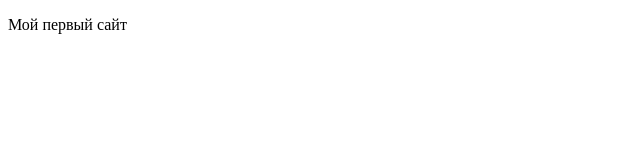
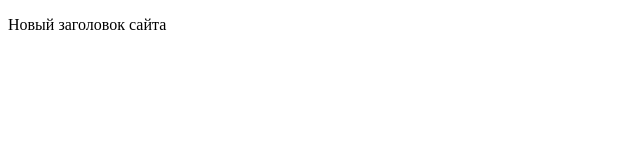
Before and after one commit to 6thSence/testsite, a plain HTML site: page index.html in a window 1280 px wide. Shown: the full height of the page, 0-640 px from the left. Drawn offline with Linux system fonts and the light colour scheme.

Commit message:
Правки в index.html

```diff
--- a/index.html
+++ b/index.html
@@ -10,7 +10,7 @@
 
 
 <body>
-     <p>Мой первый сайт</p>
+     <p>Новый заголовок сайта</p>
 </body>
 
 
```
